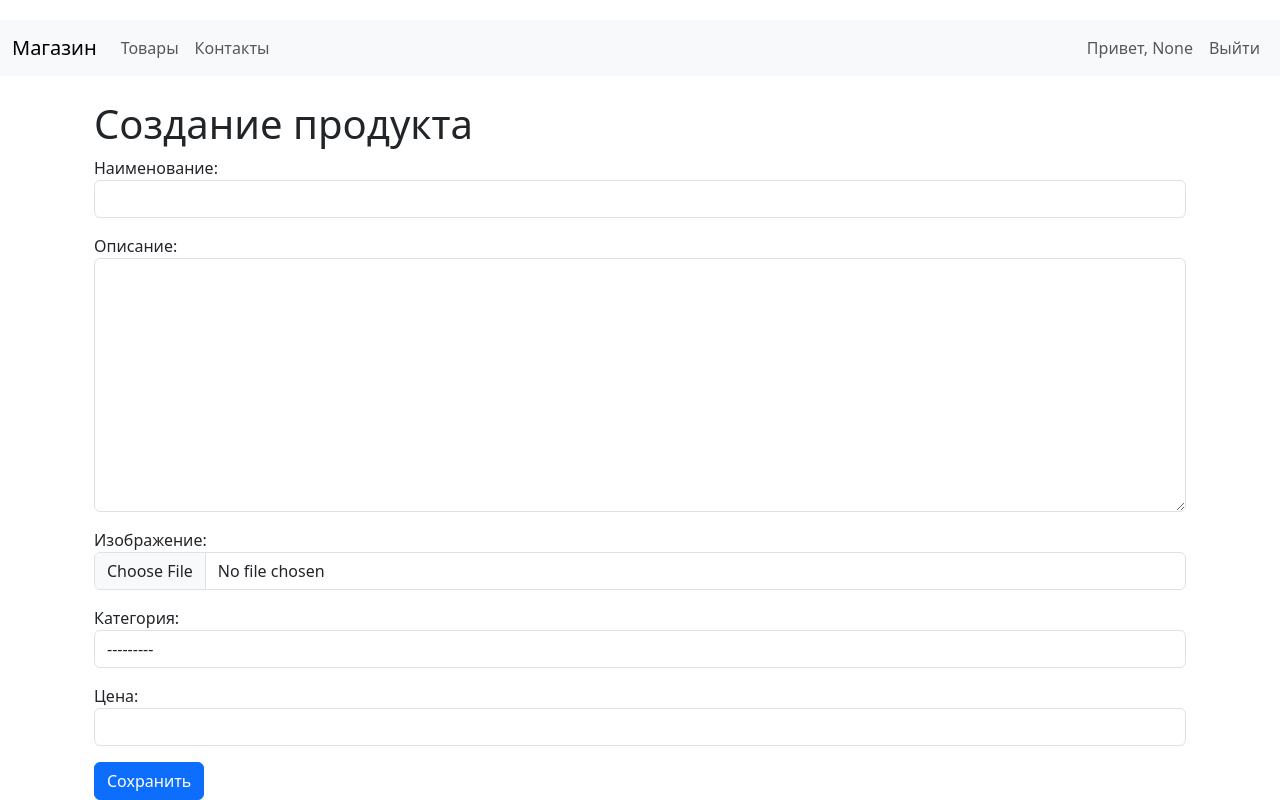
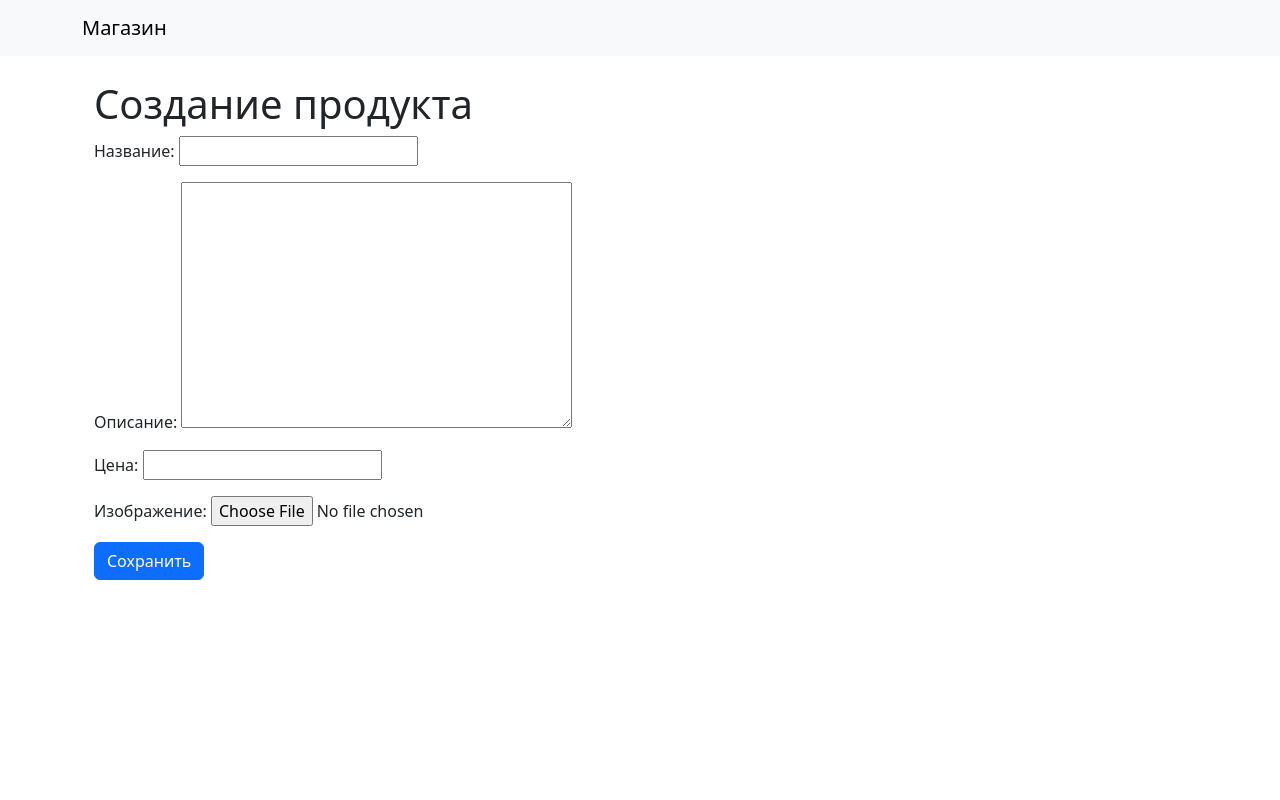
Before and after one commit to Shegol164/my_online_store, a Django app: page /create/ in a window 1280 px wide. Run offline with Django 5.2, Linux system fonts and the light colour scheme; the visitor is signed in with stand-in values (Sample User, id 1); data that the repository does not hold is empty.

Commit message:
Домашнее задание по теме 28

```diff
--- a/catalog/models.py
+++ b/catalog/models.py
@@ -1,28 +1,48 @@
 from django.db import models
+from django.contrib.auth import get_user_model
 
-class Category(models.Model):
-    name = models.CharField(max_length=100, verbose_name='Наименование')
-    description = models.TextField(verbose_name='Описание')
+User = get_user_model()
 
-    class Meta:
-        verbose_name = 'Категория'
-        verbose_name_plural = 'Категории'
-
-    def __str__(self):
-        return self.name
 
 class Product(models.Model):
-    name = models.CharField(max_length=100, verbose_name='Наименование')
+    PUBLISH_STATUS = [
+        ('published', 'Опубликован'),
+        ('moderation', 'На модерации'),
+        ('rejected', 'Отклонен'),
+    ]
+
+    status = models.CharField(
+        max_length=20,
+        choices=PUBLISH_STATUS,
+        default='moderation',
+        verbose_name='Статус публикации'
+    )
+
+    name = models.CharField(max_length=255, verbose_name='Название')
     description = models.TextField(verbose_name='Описание')
+    price = models.DecimalField(max_digits=10, decimal_places=2, verbose_name='Цена')
     image = models.ImageField(upload_to='products/', verbose_name='Изображение')
-    category = models.ForeignKey(Category, on_delete=models.CASCADE, verbose_name='Категория')
-    price = models.DecimalField(max_digits=10, decimal_places=2, verbose_name='Цена')
-    created_at = models.DateTimeField(auto_now_add=True, verbose_name='Дата создания')
-    updated_at = models.DateTimeField(auto_now=True, verbose_name='Дата изменения')
+    status = models.CharField(
+        max_length=20,
+        choices=PUBLISH_STATUS,
+        default='moderation',
+        verbose_name='Статус'
+    )
+    owner = models.ForeignKey(
+        User,
+        on_delete=models.CASCADE,
+        null=True,
+        blank=True,
+        verbose_name='Владелец'
+    )
 
     class Meta:
         verbose_name = 'Продукт'
         verbose_name_plural = 'Продукты'
+        permissions = [
+            ("can_unpublish_product", "Может отменять публикацию продукта"),
+            ("can_change_product_status", "Может менять статус продукта"),
+        ]
 
     def __str__(self):
         return self.name
--- a/catalog/templates/catalog/base.html
+++ b/catalog/templates/catalog/base.html
@@ -3,22 +3,27 @@
 <head>
     <meta charset="UTF-8">
     <meta name="viewport" content="width=device-width, initial-scale=1.0">
-    <title>{% block title %}Интернет-магазин{% endblock %}</title>
+    <title>{% block title %}Мой магазин{% endblock %}</title>
     <link href="https://cdn.jsdelivr.net/npm/bootstrap@5.3.0/dist/css/bootstrap.min.css" rel="stylesheet">
-    <style>
-        body {
-            padding-top: 20px;
-        }
-        .form-control {
-            margin-bottom: 15px;
-        }
-    </style>
+    {% block extra_css %}{% endblock %}
 </head>
 <body>
-    {% include 'catalog/includes/header.html' %}
-    <div class="container">
-        {% block content %}{% endblock %}
-    </div>
+    {% block header %}
+    <!-- Базовое содержимое шапки -->
+    <nav class="navbar navbar-expand-lg navbar-light bg-light mb-4">
+        <div class="container">
+            <a class="navbar-brand" href="/">Магазин</a>
+        </div>
+    </nav>
+    {% endblock %}
+
+    <main class="container">
+        {% block content %}
+        <!-- Основное содержимое -->
+        {% endblock %}
+    </main>
+
     <script src="https://cdn.jsdelivr.net/npm/bootstrap@5.3.0/dist/js/bootstrap.bundle.min.js"></script>
+    {% block extra_js %}{% endblock %}
 </body>
 </html>
--- a/catalog/templates/catalog/includes/header.html
+++ b/catalog/templates/catalog/includes/header.html
@@ -1,35 +1,13 @@
-<nav class="navbar navbar-expand-lg navbar-light bg-light">
-    <div class="container-fluid">
-        <a class="navbar-brand" href="{% url 'catalog:product_list' %}">Магазин</a>
-        <button class="navbar-toggler" type="button" data-bs-toggle="collapse" data-bs-target="#navbarNav">
-            <span class="navbar-toggler-icon"></span>
-        </button>
-        <div class="collapse navbar-collapse" id="navbarNav">
-            <ul class="navbar-nav me-auto">
-                <li class="nav-item">
-                    <a class="nav-link" href="{% url 'catalog:product_list' %}">Товары</a>
-                </li>
-                <li class="nav-item">
-                    <a class="nav-link" href="{% url 'catalog:contacts' %}">Контакты</a>
-                </li>
-            </ul>
-            <ul class="navbar-nav">
-                {% if user.is_authenticated %}
-                <li class="nav-item">
-                    <span class="nav-link">Привет, {{ user.username }}</span>
-                </li>
-                <li class="nav-item">
-                    <a class="nav-link" href="{% url 'users:logout' %}">Выйти</a>
-                </li>
-                {% else %}
-                <li class="nav-item">
-                    <a class="nav-link" href="{% url 'users:login' %}">Войти</a>
-                </li>
-                <li class="nav-item">
-                    <a class="nav-link" href="{% url 'users:register' %}">Регистрация</a>
-                </li>
-                {% endif %}
-            </ul>
+{% block header %}
+<nav class="navbar navbar-expand-lg navbar-light bg-light mb-4">
+    <div class="container">
+        <a class="navbar-brand" href="{% url 'catalog:product_list' %}">Главная</a>
+        <div class="navbar-nav">
+            <a class="nav-link" href="{% url 'catalog:product_list' %}">Товары</a>
+            {% if user.is_authenticated %}
+            <a class="nav-link" href="{% url 'catalog:product_create' %}">Добавить товар</a>
+            {% endif %}
         </div>
     </div>
 </nav>
+{% endblock %}
--- a/catalog/urls.py
+++ b/catalog/urls.py
@@ -1,5 +1,3 @@
-from django.conf import settings
-from django.conf.urls.static import static
 from django.urls import path
 from .views import (
     ProductListView, ProductDetailView,
@@ -16,4 +14,4 @@
     path('update/<int:pk>/', ProductUpdateView.as_view(), name='product_update'),
     path('delete/<int:pk>/', ProductDeleteView.as_view(), name='product_delete'),
     path('contacts/', ContactsView.as_view(), name='contacts'),
-]+ static(settings.MEDIA_URL, document_root=settings.MEDIA_ROOT)
+]
--- a/catalog/views.py
+++ b/catalog/views.py
@@ -1,4 +1,4 @@
-from django.contrib.auth.mixins import LoginRequiredMixin
+from django.contrib.auth.mixins import LoginRequiredMixin, UserPassesTestMixin
 from django.views.generic import (
     ListView, DetailView,
     CreateView, UpdateView,
@@ -6,33 +6,66 @@
 )
 from django.urls import reverse_lazy
 from .models import Product
-from .forms import ProductForm
+from django.contrib.auth import get_user_model
+
+User = get_user_model()
+
+# catalog/views.py
+from django.views.generic import ListView
+from .models import Product
+
 
 class ProductListView(ListView):
     model = Product
     template_name = 'catalog/product_list.html'
     context_object_name = 'products'
 
+    def get_queryset(self):
+        return Product.objects.all()
+
+
 class ProductDetailView(DetailView):
     model = Product
     template_name = 'catalog/product_detail.html'
 
+
 class ProductCreateView(LoginRequiredMixin, CreateView):
     model = Product
-    form_class = ProductForm
+    fields = ['name', 'description', 'price', 'image']
     template_name = 'catalog/product_form.html'
     success_url = reverse_lazy('catalog:product_list')
 
-class ProductUpdateView(LoginRequiredMixin, UpdateView):
+    def form_valid(self, form):
+        form.instance.owner = self.request.user
+        form.instance.status = 'moderation'
+        return super().form_valid(form)
+
+
+class ProductUpdateView(LoginRequiredMixin, UserPassesTestMixin, UpdateView):
     model = Product
-    form_class = ProductForm
+    fields = ['name', 'description', 'price', 'image', 'status']
     template_name = 'catalog/product_form.html'
+
+    def test_func(self):
+        product = self.get_object()
+        return (product.owner == self.request.user or
+                self.request.user.has_perm('catalog.can_change_product_status'))
+
+    def get_success_url(self):
+        return reverse_lazy('catalog:product_detail', kwargs={'pk': self.object.pk})
+
+
+class ProductDeleteView(LoginRequiredMixin, UserPassesTestMixin, DeleteView):
+    model = Product
+    template_name = 'catalog/product_confirm_delete.html'
+
+    def test_func(self):
+        product = self.get_object()
+        return (product.owner == self.request.user or
+                self.request.user.has_perm('catalog.delete_product'))
+
     success_url = reverse_lazy('catalog:product_list')
 
-class ProductDeleteView(LoginRequiredMixin, DeleteView):
-    model = Product
-    template_name = 'catalog/product_confirm_delete.html'
-    success_url = reverse_lazy('catalog:product_list')
 
 class ContactsView(TemplateView):
     template_name = 'catalog/contacts.html'
```
Also changed, not shown: catalog/admin.py (+11 -7 lines), catalog/management/commands/create_groups.py (added, +33 -0 lines), catalog/templates/catalog/product_detail.html (+7 -17 lines), catalog/templates/catalog/product_list.html (+7 -1 lines), catalog/migrations/__init__.py (added), 1 other file.
